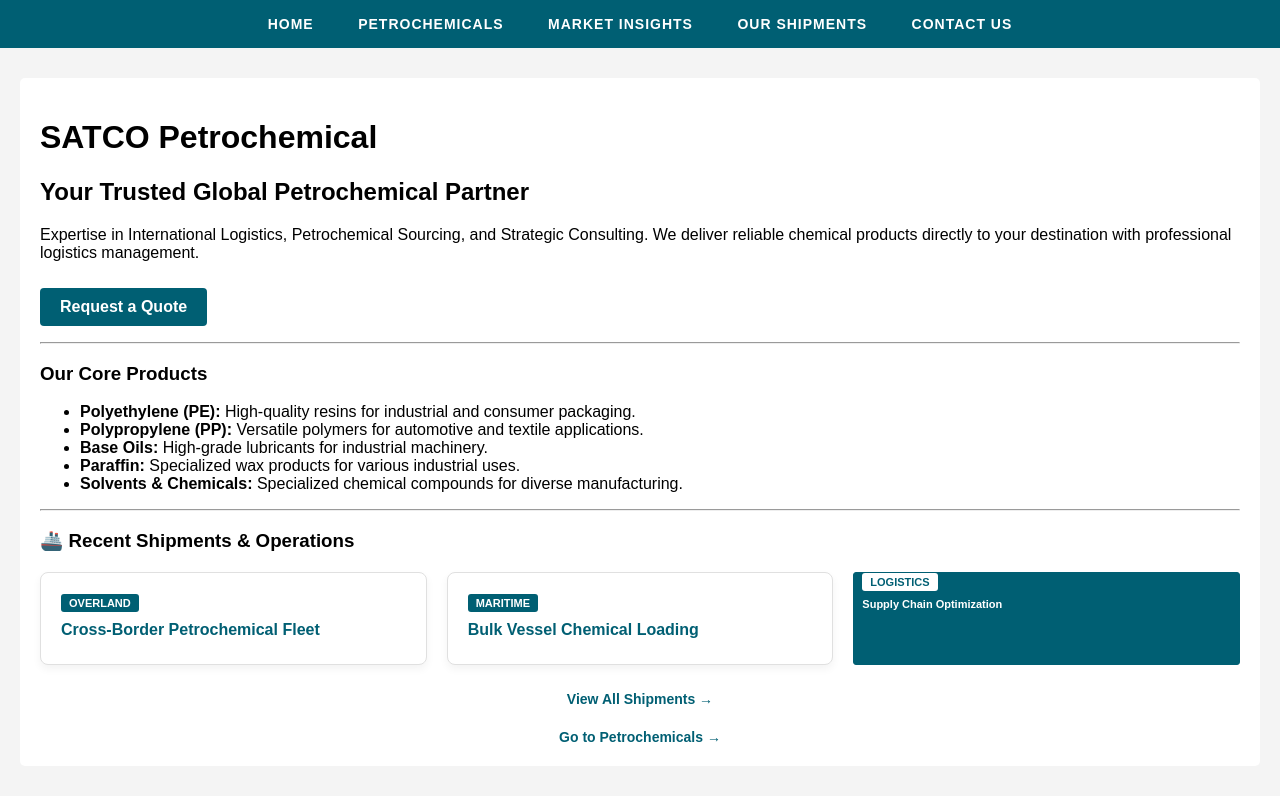
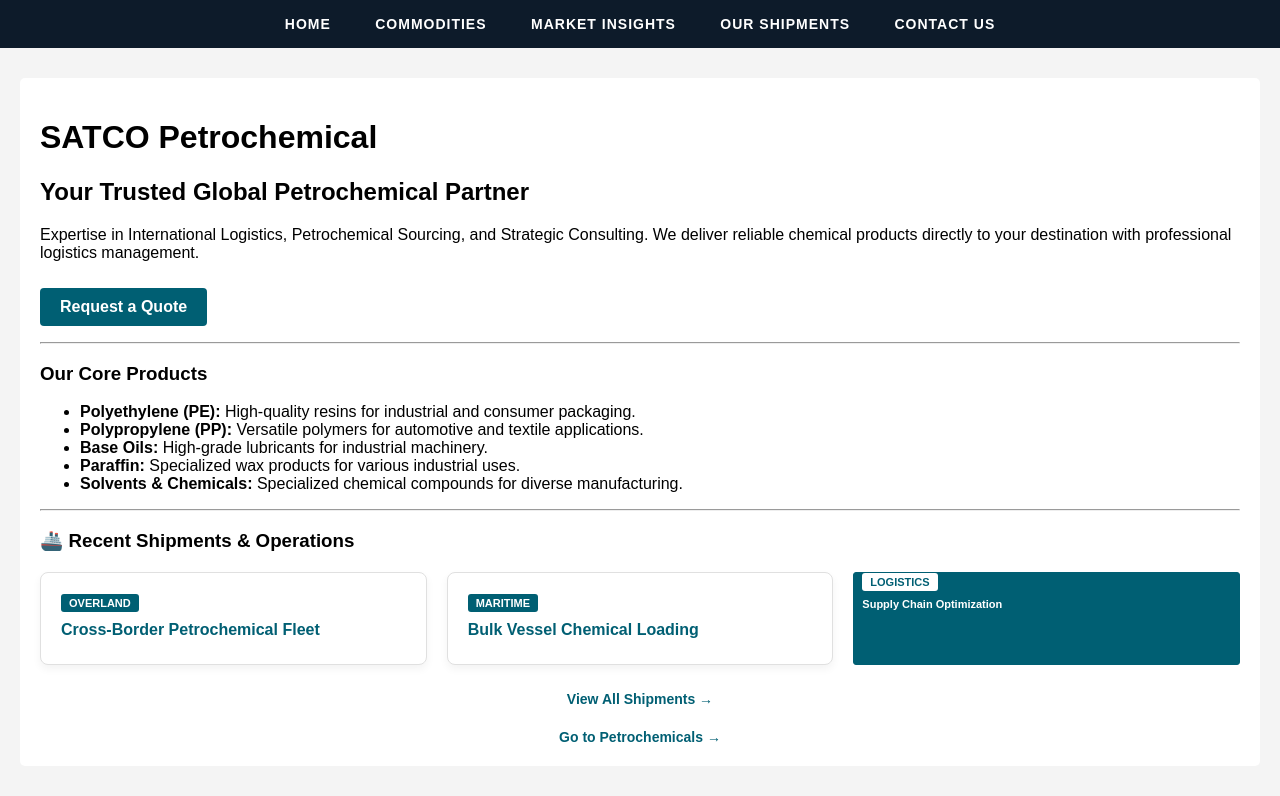
Before and after one commit to satco-petrochemical/satco-petrochemical.github.io, a Jekyll site: the page built from index.md, in a window 1280 px wide. Shown: the part 350-1146 px from the top of the page. Built offline with Jekyll 4.4.1, drawn with Linux system fonts in a browser that asks for light colours.

Commit message:
Update default.html

```diff
--- a/_layouts/default.html
+++ b/_layouts/default.html
@@ -16,9 +16,9 @@
       background-position: center;
     }
 
-    /* منو زیر بنر با رنگ اختصاصی پتروشیمی */
+    /* منو زیر بنر دقیقا مشابه مینرال */
     .satco-nav {
-      background: #005f73;
+      background: #0d1b2a;
       padding: 15px 0;
       text-align: center;
     }
@@ -30,7 +30,7 @@
       font-size: 14px;
       letter-spacing: 1px;
     }
-    .satco-nav a:hover { color: #94d2bd; }
+    .satco-nav a:hover { color: #d4af37; }
 
     /* محتوای سایت */
     .main-content { max-width: 1200px; margin: 30px auto; padding: 20px; background: white; border-radius: 5px; }
@@ -42,10 +42,10 @@
 
   <nav class="satco-nav">
     <a href="{{ '/' | relative_url }}">HOME</a>
-    <a href="{{ '/petrochemicals.html' | relative_url }}">PETROCHEMICALS</a>
-    <a href="{{ '/market-insights.html' | relative_url }}">MARKET INSIGHTS</a>
-    <a href="{{ '/shipments.html' | relative_url }}">OUR SHIPMENTS</a>
-    <a href="{{ '/contact.html' | relative_url }}">CONTACT US</a>
+    <a href="{{ '/02_commodities.html' | relative_url }}">COMMODITIES</a>
+    <a href="{{ '/03_market_insights.html' | relative_url }}">MARKET INSIGHTS</a>
+    <a href="{{ '/04_our_shipments.html' | relative_url }}">OUR SHIPMENTS</a>
+    <a href="{{ '/05_contact.html' | relative_url }}">CONTACT US</a>
   </nav>
 
   <main class="main-content">
```
